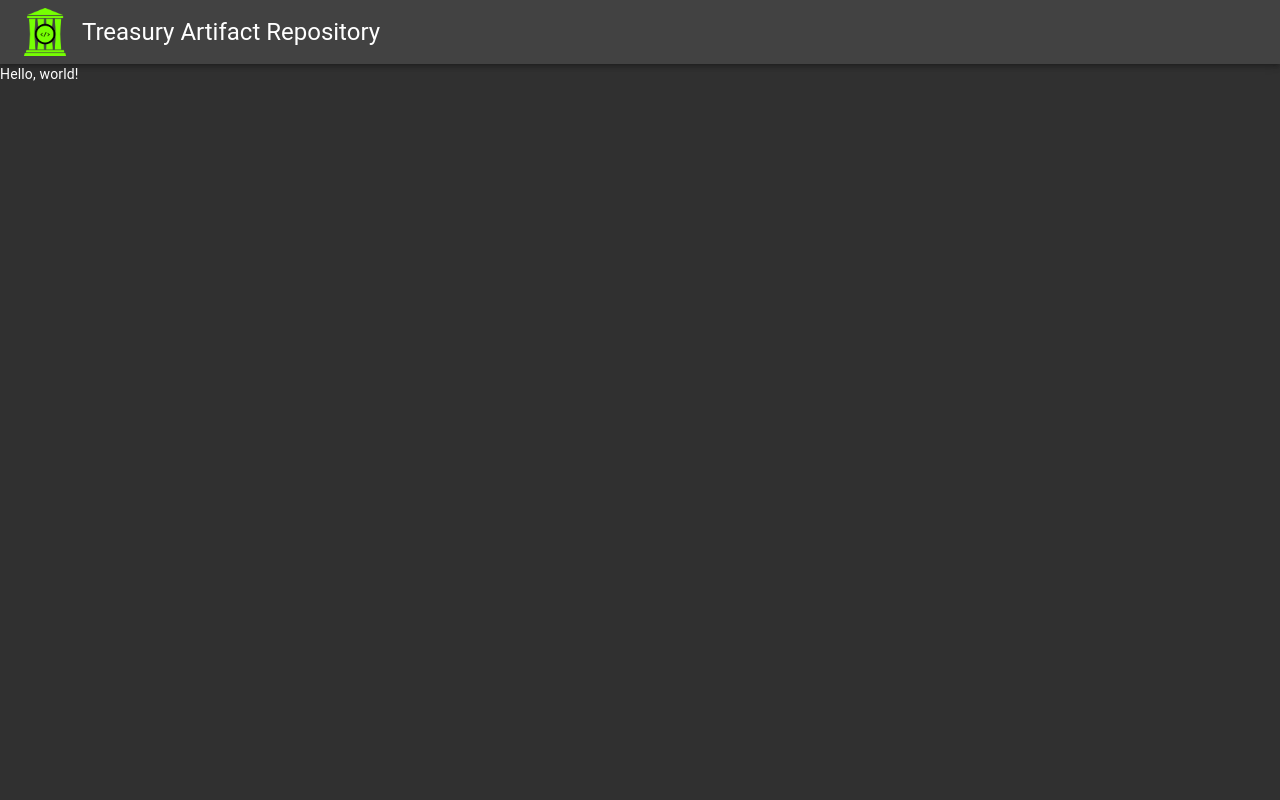
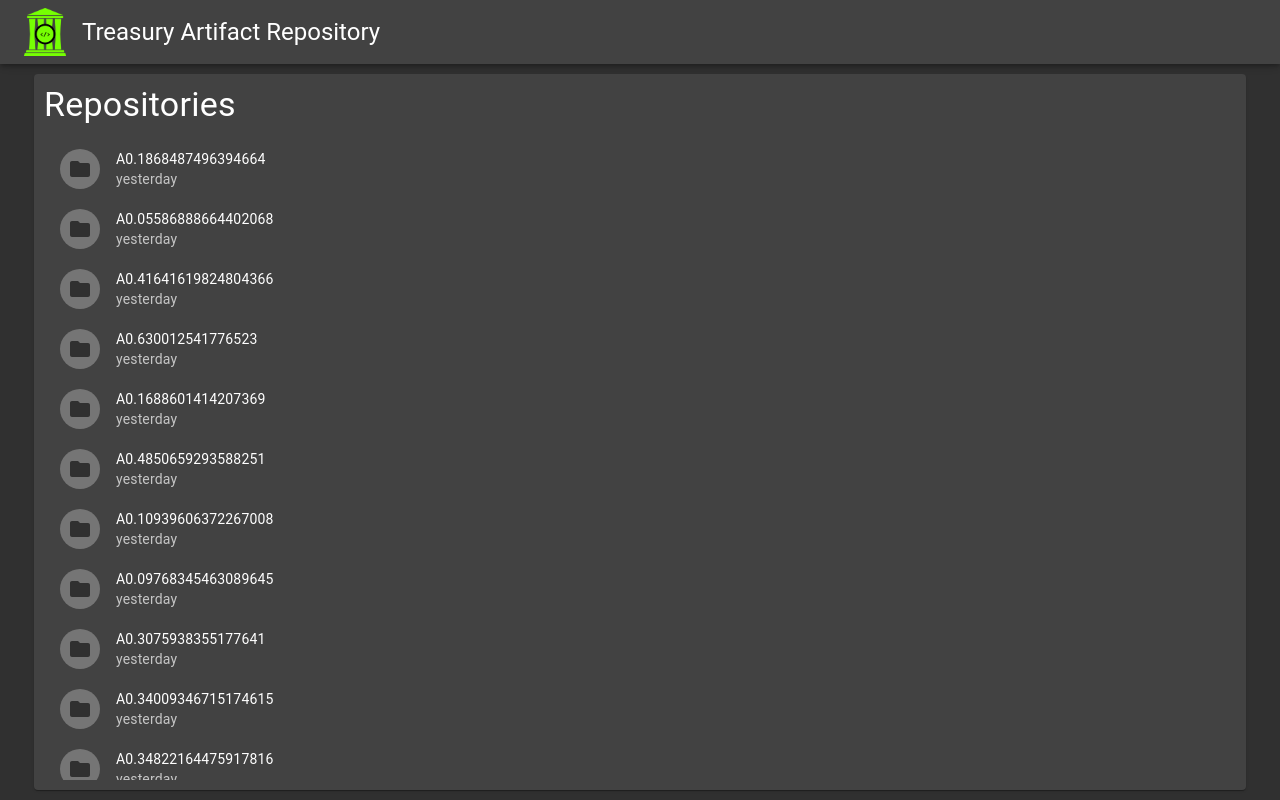
Before and after one commit to yotam180/treasury, a React (Create React App) app in the folder webapp/treasury/: page / in a window 1280 px wide. Built offline with nearby package versions, Linux system fonts and the light colour scheme.

Commit message:
Repo list viewer component

```diff
--- a/webapp/treasury/package.json
+++ b/webapp/treasury/package.json
@@ -4,9 +4,11 @@
   "private": true,
   "dependencies": {
     "@material-ui/core": "^4.11.0",
+    "@material-ui/icons": "^4.9.1",
     "@testing-library/jest-dom": "^4.2.4",
     "@testing-library/react": "^9.5.0",
     "@testing-library/user-event": "^7.2.1",
+    "axios": "^0.20.0",
     "react": "^16.13.1",
     "react-dom": "^16.13.1",
     "react-scripts": "3.4.3"
--- a/webapp/treasury/src/App.js
+++ b/webapp/treasury/src/App.js
@@ -3,17 +3,56 @@ import "./style/App.css";
 import "./style/Fonts.css";
 import "@material-ui/core/styles/";
 
-import { CssBaseline, ThemeProvider } from "@material-ui/core";
+import { Container, CssBaseline, ThemeProvider } from "@material-ui/core";
 import { Header } from "./components/Header";
 import { theme } from "./style/theme";
+import { RepoList } from "./components/RepoList";
+import { makeStyles } from "@material-ui/styles";
+
+const useStyles = makeStyles((theme) => ({
+  fixedWrapper: {
+    top: 0,
+    bottom: 0,
+    left: 0,
+    right: 0,
+    display: "flex",
+    position: "fixed",
+    flexDirection: "column",
+  },
+  app: {
+    flex: 1,
+    overflow: "hidden",
+  },
+  container: {
+    height: "100%",
+    display: "flex",
+  },
+}));
 
 function App() {
+  function generateData() {
+    let data = [];
+    for (var i = 0; i < 50; ++i) {
+      data.push({ name: "A" + Math.random(), lastUpdated: "yesterday" });
+    }
+    return data;
+  }
+
+  const styles = useStyles();
+
   return (
     <div className="App">
       <ThemeProvider theme={theme}>
         <CssBaseline />
-        <Header />
-        Hello, world!
+
+        <div className={styles.fixedWrapper}>
+          <Header />
+          <div className={styles.app}>
+            <Container className={styles.container}>
+              <RepoList data={generateData()} />
+            </Container>
+          </div>
+        </div>
       </ThemeProvider>
     </div>
   );
--- a/webapp/treasury/src/components/Header.js
+++ b/webapp/treasury/src/components/Header.js
@@ -19,9 +19,9 @@ export function Header() {
 
   return (
     <div>
-      <AppBar position="static" variant="dense" className={styles.appBar}>
+      <AppBar position="static" variant="elevation" className={styles.appBar}>
         <Toolbar>
-          <img src={logo} className={styles.logo} />
+          <img src={logo} className={styles.logo} alt="Treasury logo" />
           <Typography variant="h5">Treasury Artifact Repository</Typography>
         </Toolbar>
       </AppBar>
--- /dev/null
+++ b/webapp/treasury/src/components/RepoList.js
@@ -0,0 +1,67 @@
+import React from "react";
+import {
+  Avatar,
+  List,
+  ListItem,
+  ListItemAvatar,
+  ListItemText,
+  Paper,
+  Typography,
+} from "@material-ui/core";
+
+import FolderIcon from "@material-ui/icons/Folder";
+import { makeStyles } from "@material-ui/styles";
+
+export function RepoItem({ name, lastUpdated }) {
+  return (
+    <ListItem button dense key={name}>
+      <ListItemAvatar>
+        <Avatar>
+          <FolderIcon />
+        </Avatar>
+      </ListItemAvatar>
+      <ListItemText primary={name} secondary={lastUpdated}></ListItemText>
+    </ListItem>
+  );
+}
+
+const useStyles = makeStyles(() => ({
+  paper: {
+    padding: 10,
+    margin: 10,
+    flex: 1,
+    display: "flex",
+    flexDirection: "column",
+  },
+  title: {
+    marginBottom: 5,
+  },
+  wrapper: {
+    flex: 1,
+    overflow: "auto",
+  },
+}));
+
+/*
+Data is array of {name, lastUpdated}
+*/
+export function RepoList({ data }) {
+  const styles = useStyles();
+
+  function generateRepoList(data) {
+    return data.map((element) => (
+      <div key={element.name}>{RepoItem(element)}</div>
+    ));
+  }
+
+  return (
+    <Paper className={styles.paper}>
+      <Typography variant="h4" className={styles.title}>
+        {data ? "Repositories" : "No repositories to show"}
+      </Typography>
+      <div className={styles.wrapper}>
+        <List>{generateRepoList(data)}</List>
+      </div>
+    </Paper>
+  );
+}
```
Also changed, not shown: 1 other file (tests, documents, lock files or other folders).
